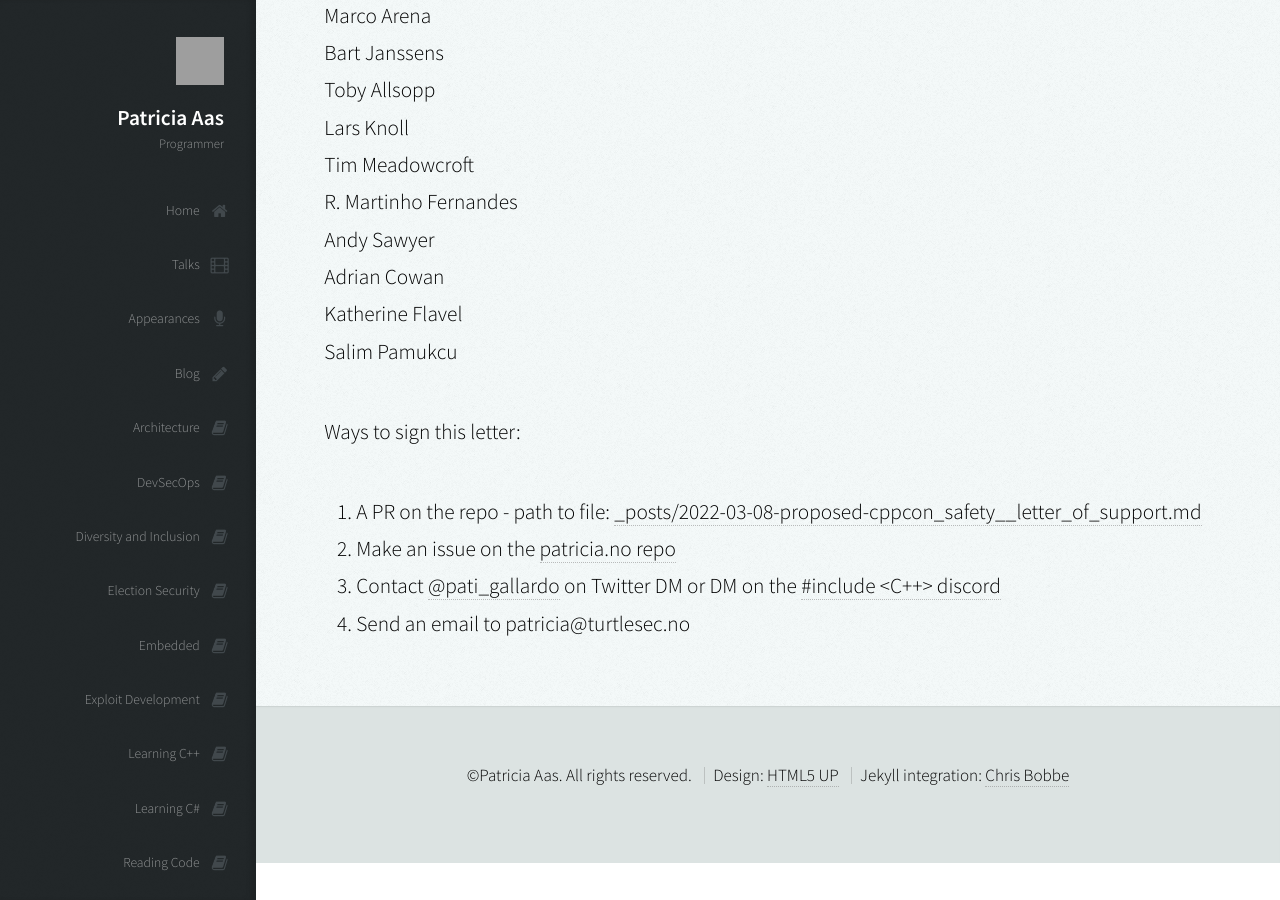
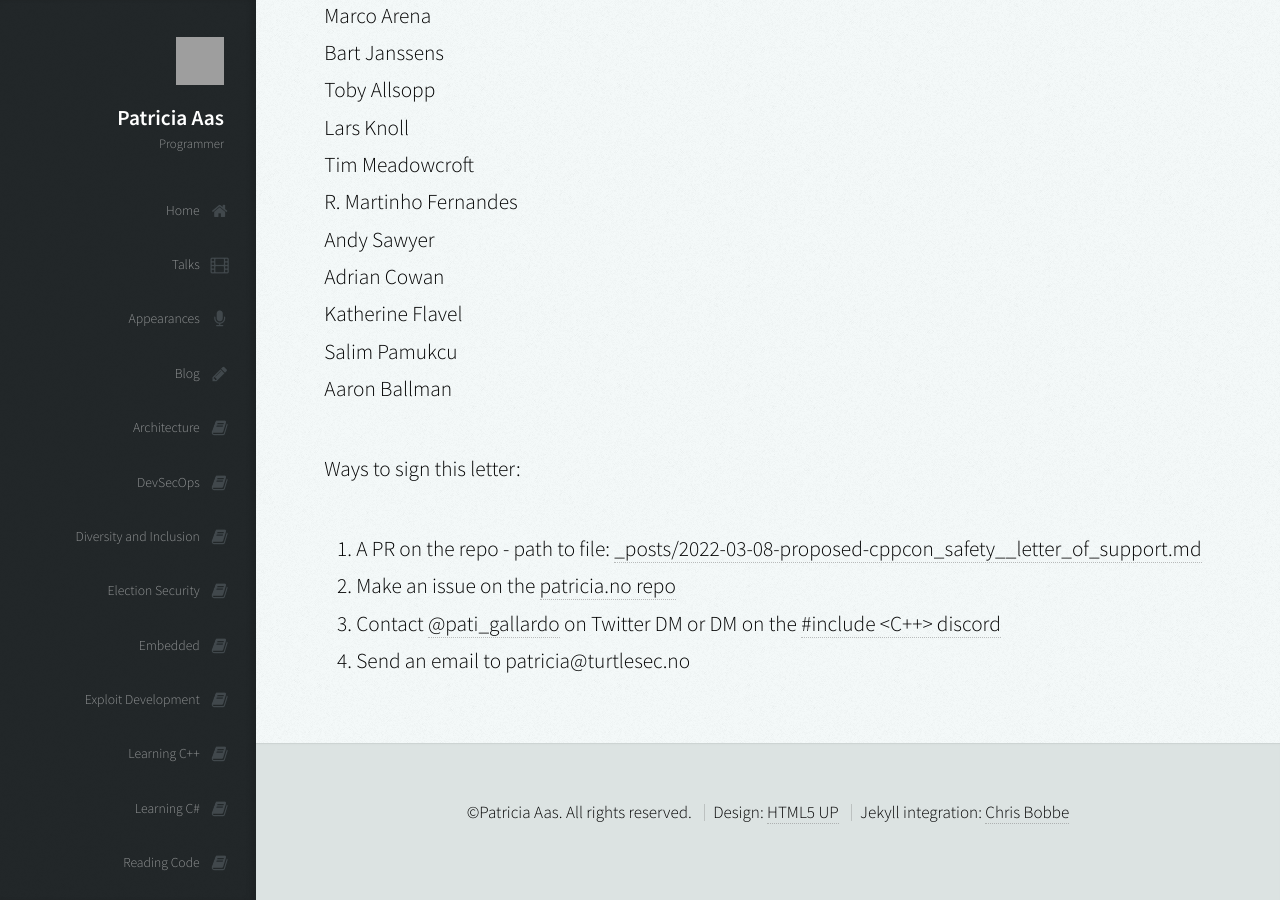
Before and after one commit to patricia-gallardo/patricia-gallardo.github.io, a Jekyll site: the page built from _posts/2022-03-08-proposed-cppcon_safety__letter_of_support.md, in a window 1280 px wide and 900 px high, scrolled down 5000 px. Built offline with Jekyll 4.4.1, drawn with Linux system fonts in a browser that asks for light colours; nearby versions of some CDN libraries; grey boxes are pictures that could not be loaded.

Commit message:
Update 2022-03-08-proposed-cppcon_safety__letter_of_support.md

```diff
--- a/_posts/2022-03-08-proposed-cppcon_safety__letter_of_support.md
+++ b/_posts/2022-03-08-proposed-cppcon_safety__letter_of_support.md
@@ -142,6 +142,8 @@ Andy Sawyer <br>
 Adrian Cowan <br>
 Katherine Flavel <br>
 Salim Pamukcu <br>
+Aaron Ballman <br>
+
 
 Ways to sign this letter:
 1. A PR on the repo - path to file: [_posts/2022-03-08-proposed-cppcon_safety__letter_of_support.md][4]
```
